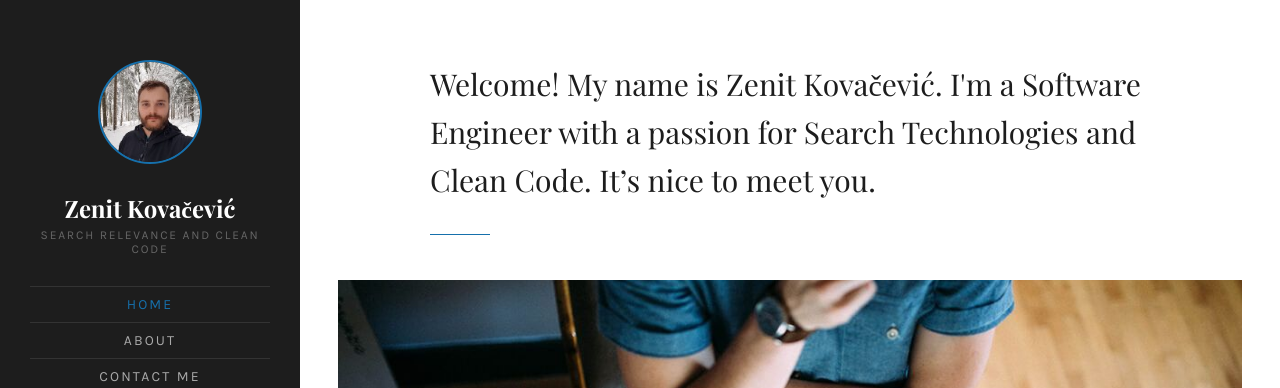
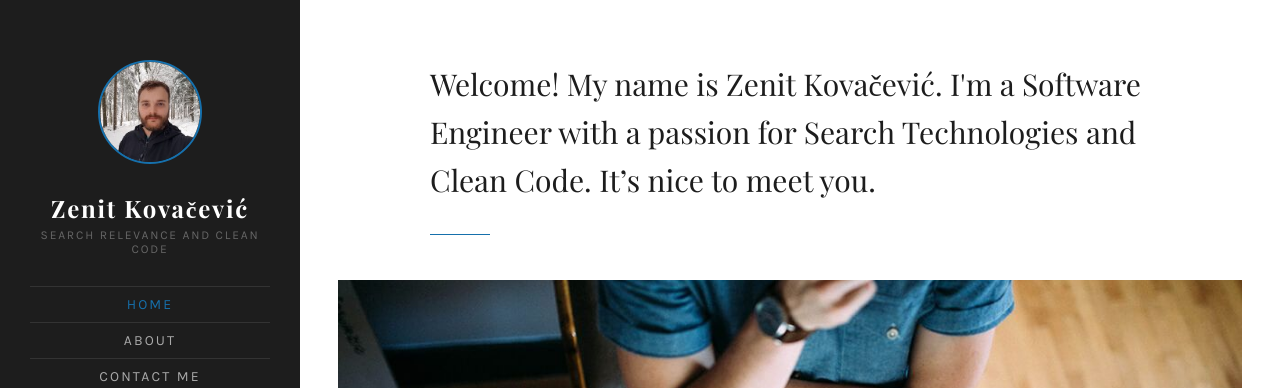
Before and after one commit to ZenitK/zenitk.github.io, a Jekyll site: the page built from index.html, in a window 1280 px wide. Shown: the top 388 px of the page. Built offline with Jekyll 4.4.1, drawn with Linux system fonts in a browser that asks for light colours; some web fonts are replaced; the list of posts is cut into pages by our own code.

Commit message:
Letter spacing of site title

```diff
--- a/_sass/_header.scss
+++ b/_sass/_header.scss
@@ -57,6 +57,7 @@
 .site-title a {
   color: #fff;
   text-decoration: none;
+  letter-spacing: 0.1rem;
 }
 
 .site-description {
```
